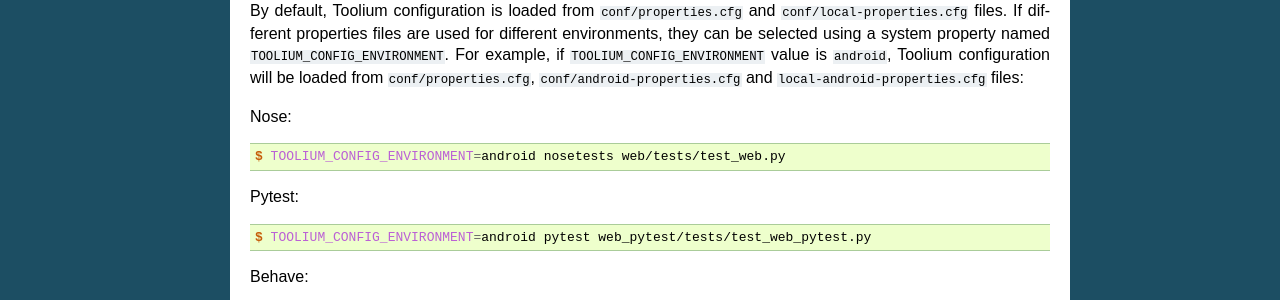
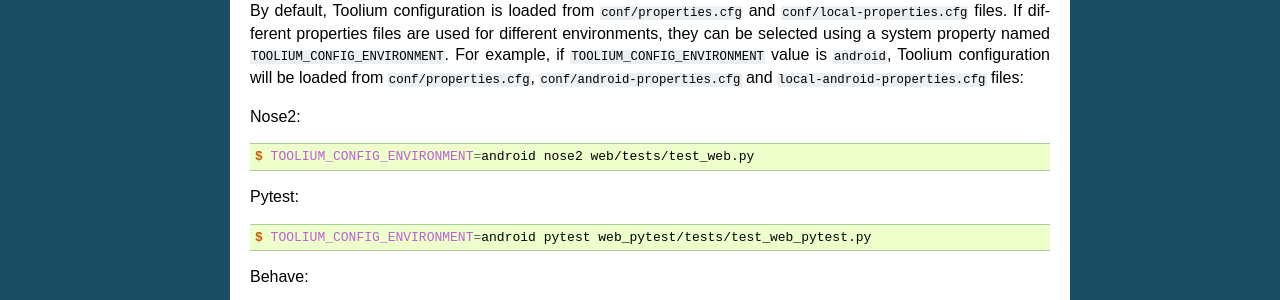
Before and after one commit to Telefonica/toolium, a Sphinx documentation site: the page built from docs/driver_configuration.rst, in a window 1280 px wide. Shown: the part 367-667 px from the top of the page. Built offline with Sphinx 7.4.7, drawn with Linux system fonts in a browser that asks for light colours.

Commit message:
fix: fix edge bug and update drivers links (#323)

```diff
--- a/CHANGELOG.rst
+++ b/CHANGELOG.rst
@@ -476,7 +476,7 @@
 
 .. code:: console
 
-    $ Config_environment=android nosetests web/tests/test_web.py
+    $ Config_environment=android nose2 web/tests/test_web.py
 
 - Behave user property 'env' is deprecated, use 'Config_environment' instead:
 
--- a/docs/driver_configuration.rst
+++ b/docs/driver_configuration.rst
@@ -24,11 +24,11 @@
 Toolium configuration will be loaded from :code:`conf/properties.cfg`, :code:`conf/android-properties.cfg` and
 :code:`local-android-properties.cfg` files:
 
-Nose:
+Nose2:
 
 .. code:: console
 
-    $ TOOLIUM_CONFIG_ENVIRONMENT=android nosetests web/tests/test_web.py
+    $ TOOLIUM_CONFIG_ENVIRONMENT=android nose2 web/tests/test_web.py
 
 Pytest:
 
--- a/docs/mobile_configuration.rst
+++ b/docs/mobile_configuration.rst
@@ -25,4 +25,4 @@
     platformVersion: 8.3
     app: http://server_url/TestApp.zip
 
-See http://appium.io/slate/en/master#appium-server-capabilities for the complete Appium capabilities list.
+See https://appium.github.io/appium/docs/en/2.0/guides/caps/ for the complete Appium capabilities list.
--- a/docs/remote_configuration.rst
+++ b/docs/remote_configuration.rst
@@ -81,7 +81,7 @@
     type: iexplore
 
     [Capabilities]
-    version: 11
-    platform: WINDOWS
+    browserVersion: 11
+    platformName: WINDOWS
 
-See https://github.com/SeleniumHQ/selenium/wiki/DesiredCapabilities for the complete Selenium capabilities list.
+See `Browser options <https://www.selenium.dev/documentation/webdriver/drivers/options/>` for the complete Selenium capabilities list.
--- a/docs/visual_testing.rst
+++ b/docs/visual_testing.rst
@@ -113,7 +113,7 @@
         context.config_files.set_visual_baseline_directory('resources/baseline')
         toolium_before_all(context)
 
-When using nose, it can also be configured in `setUp` method:
+When using nose2, it can also be configured in `setUp` method:
 
 .. code:: python
 
```
Also changed, not shown: 1 other file.
